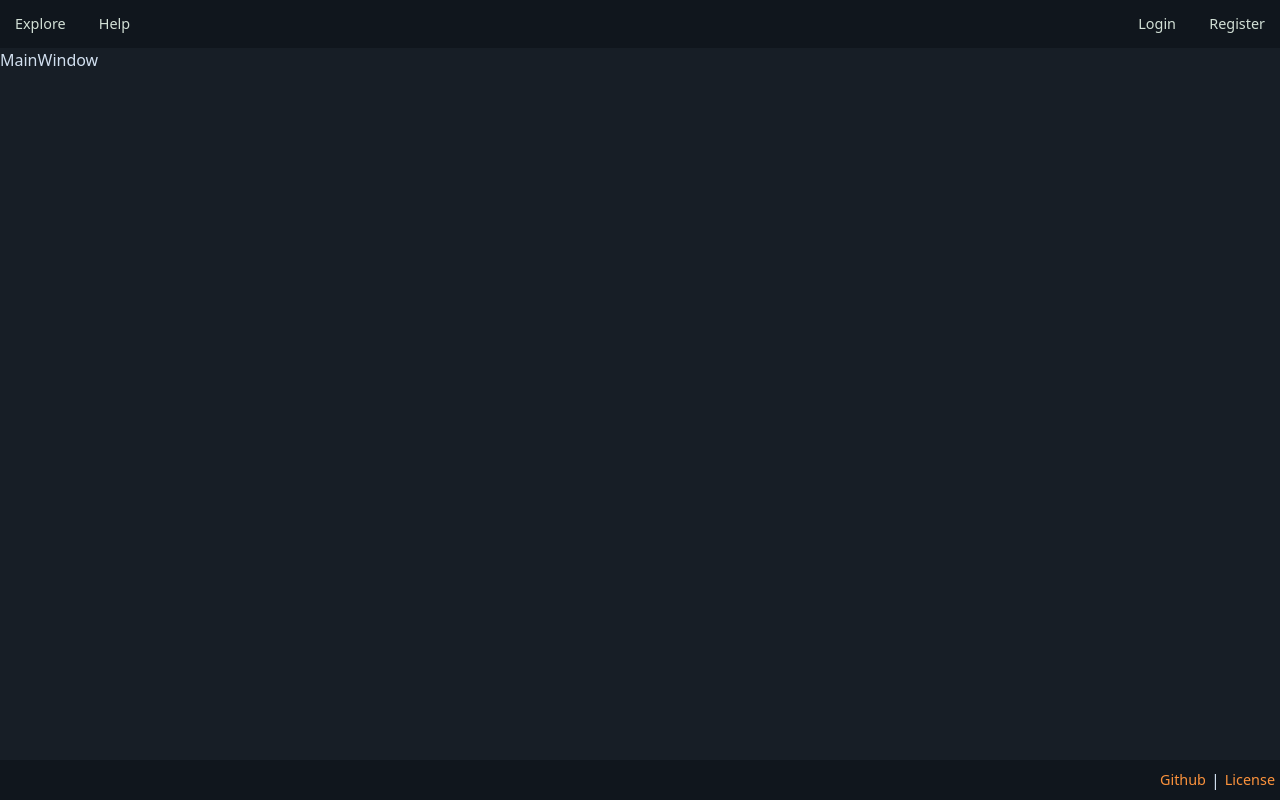
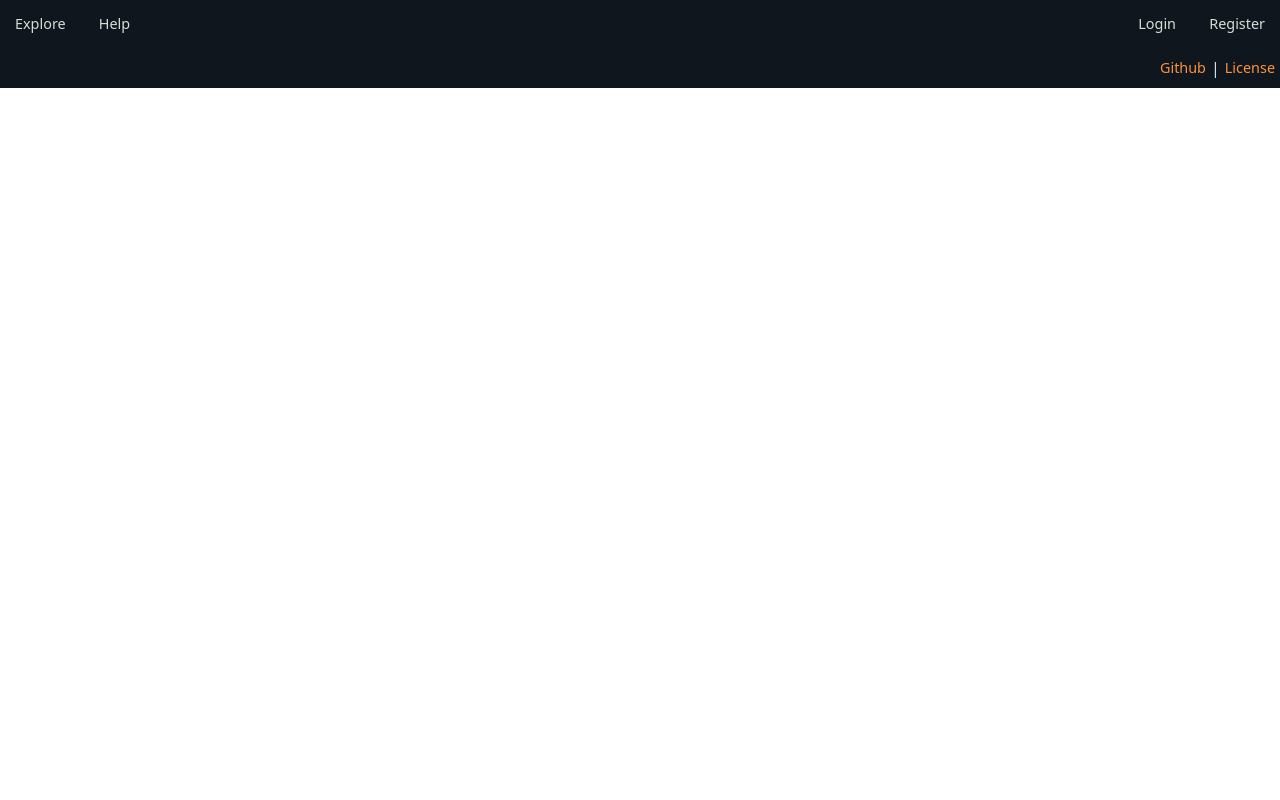
Before and after one commit to FMahdi09/CI-frontend, a React (Vite) app: page / in a window 1280 px wide. Built offline with nearby package versions, Linux system fonts and the light colour scheme.

Commit message:
removed MainWindow

```diff
--- a/src/App.tsx
+++ b/src/App.tsx
@@ -1,6 +1,5 @@
 import './App.css';
 import Footer from './Components/Footer/Footer';
-import MainWindow from './Components/MainWindow/MainWindow';
 import Navigationbar from './Components/Navigationbar/Navigationbar';
 
 function App()
@@ -8,7 +7,6 @@ function App()
     return (
         <>
             <Navigationbar/>
-            <MainWindow/>
             <Footer/>
         </>
     );
--- a/src/Components/MainWindow/MainWindow.css
+++ /dev/null
@@ -1,4 +0,0 @@
-.main
-{
-    flex-grow: 1;
-}
--- a/src/Components/MainWindow/MainWindow.tsx
+++ /dev/null
@@ -1,12 +0,0 @@
-import './MainWindow.css';
-
-function MainWindow()
-{
-    return (
-        <div className='main primary-background'>
-            <p>MainWindow</p>
-        </div>
-    );
-}
-
-export default MainWindow;
```
Also changed, not shown: 1 other file (tests, documents, lock files or other folders).
